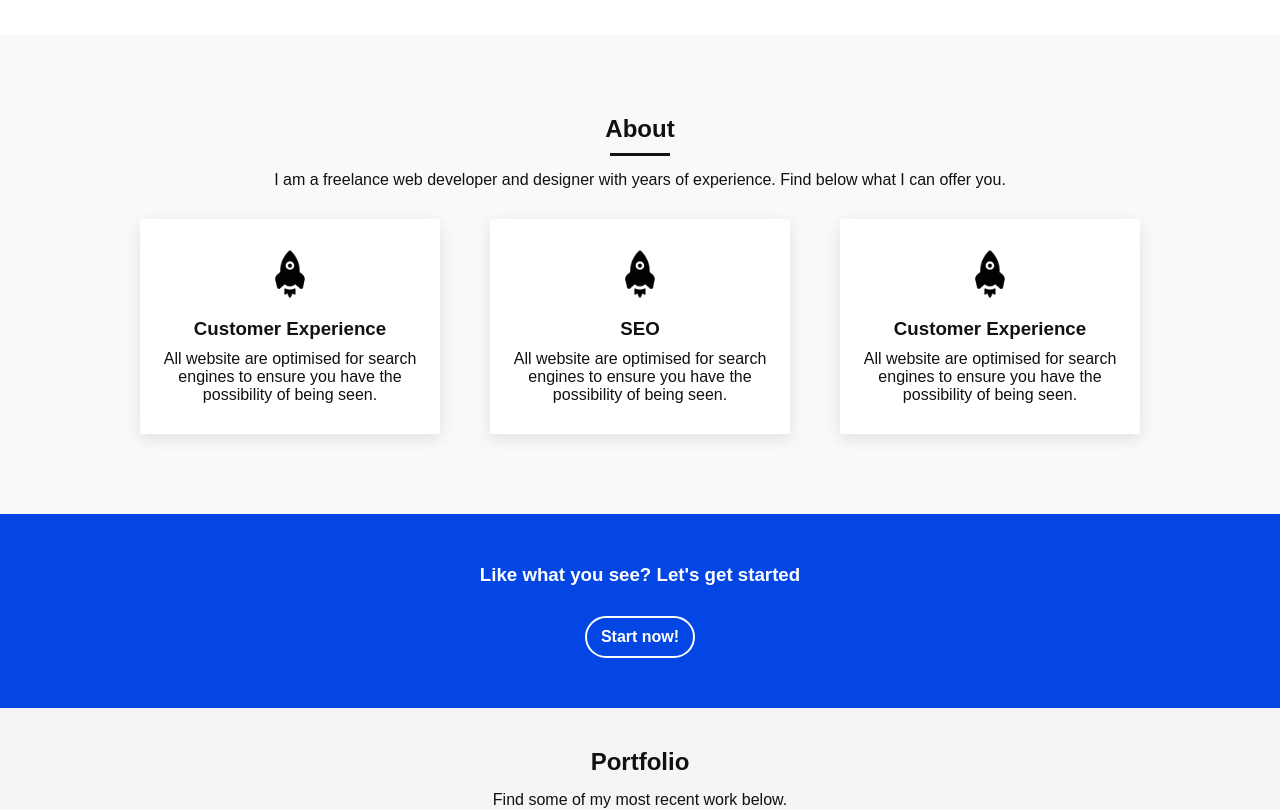
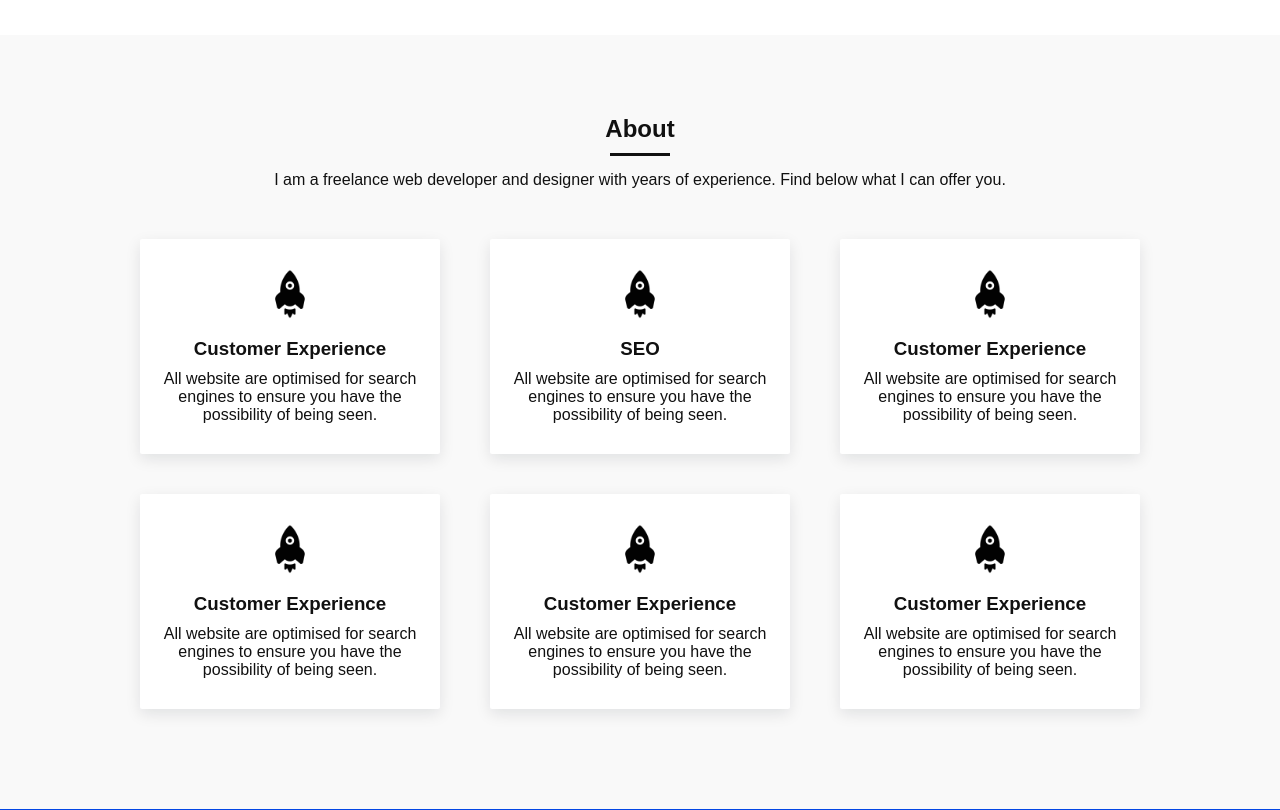
Before and after one commit to NunoGaioPereira/web-dev-portfolio, a PHP site: page / in a window 1280 px wide. Shown: the part 765-1575 px from the top of the page. Run offline with PHP 8.4, Linux system fonts and the light colour scheme.

Commit message:
feat: add row in services

```diff
--- a/css/main.css
+++ b/css/main.css
@@ -316,6 +316,7 @@ nav.scrolled ul li a {
 	background-color: #fff;
 	padding: 30px 20px;
 	border-radius: 2px;
+	margin: 20px 0;
 	flex: 30%;
 	max-width: 30%;
 	text-align: center;
--- a/index.html
+++ b/index.html
@@ -54,6 +54,21 @@
 			<div class="col">
 				<img src="./img/rocket.png">
 				<h3>SEO</h3>
+				<p>All website are optimised for search engines to ensure you have the possibility of being seen.</p>
+			</div>
+			<div class="col">
+				<img src="./img/rocket.png">
+				<h3>Customer Experience</h3>
+				<p>All website are optimised for search engines to ensure you have the possibility of being seen.</p>
+			</div>
+			<div class="col">
+				<img src="./img/rocket.png">
+				<h3>Customer Experience</h3>
+				<p>All website are optimised for search engines to ensure you have the possibility of being seen.</p>
+			</div>
+			<div class="col">
+				<img src="./img/rocket.png">
+				<h3>Customer Experience</h3>
 				<p>All website are optimised for search engines to ensure you have the possibility of being seen.</p>
 			</div>
 			<div class="col">
```
